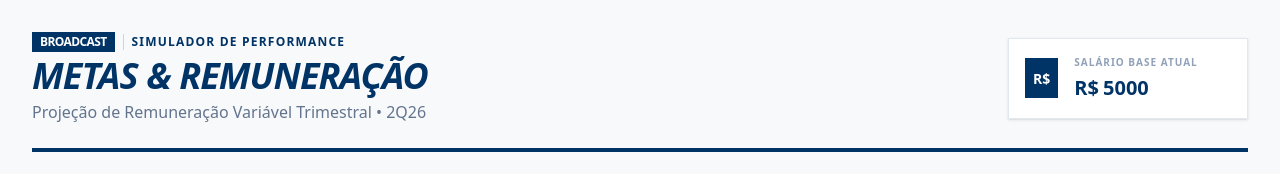
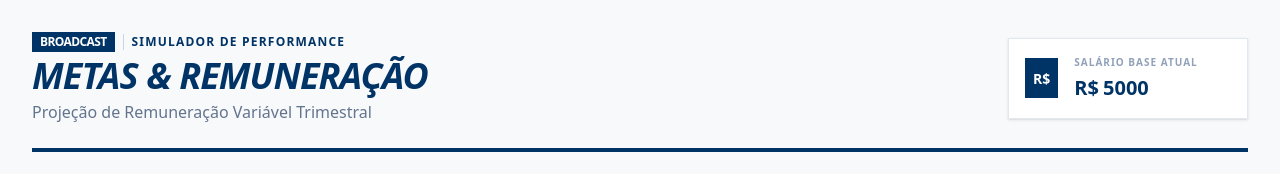
Before and after one commit to brunochayb-bc/dashboard-broadcast, a React (Vite) app: page / in a window 1280 px wide. Shown: the top 174 px of the page. Built offline with nearby package versions, Linux system fonts and the light colour scheme.

Commit message:
Update App.tsx

```diff
--- a/src/App.tsx
+++ b/src/App.tsx
@@ -214,7 +214,7 @@ export default function App() {
               <span className="text-xs font-bold text-[#003366] uppercase tracking-widest">Simulador de Performance</span>
             </div>
             <h1 className="text-4xl font-black text-[#003366] tracking-tight uppercase italic">Metas & Remuneração</h1>
-            <p className="text-slate-500 mt-1 font-medium">Projeção de Remuneração Variável Trimestral • 2Q26</p>
+            <p className="text-slate-500 mt-1 font-medium">Projeção de Remuneração Variável Trimestral</p>
           </div>
           <div className="flex items-center gap-4 bg-white p-4 border border-slate-200 shadow-sm">
             <div className="p-2 bg-[#003366] text-white">
```
